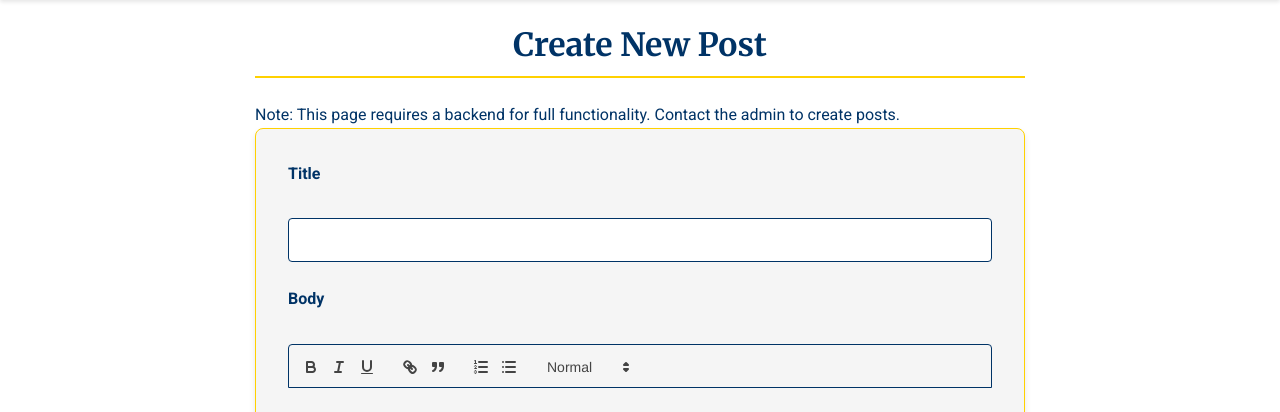
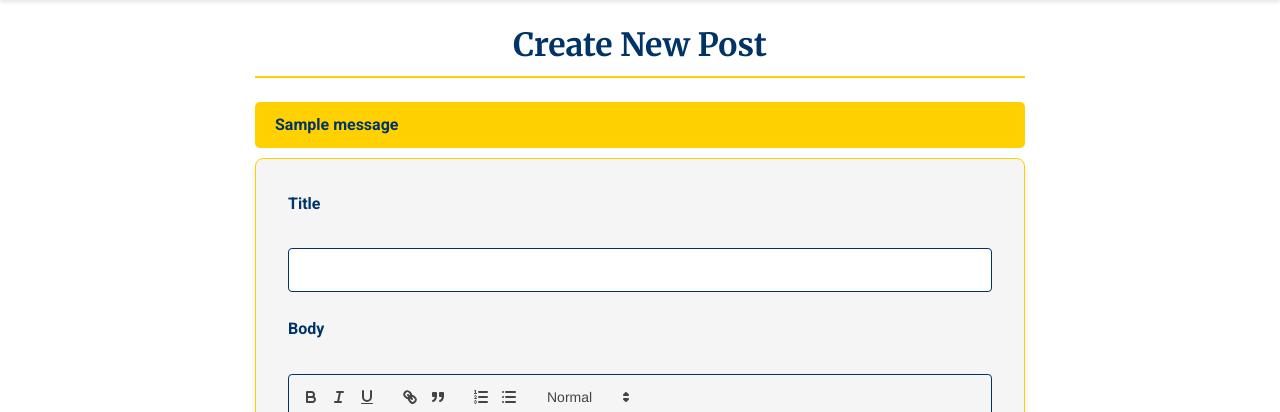
Before and after one commit to Ludacris-Plaid/aap, a Flask app: page /new_post in a window 1280 px wide. Shown: the part 90-502 px from the top of the page. Run offline with Flask 3, Linux system fonts and the light colour scheme; the visitor is signed in with stand-in values (Sample User, id 1); one stand-in notice (Sample message) is shown; some libraries are stand-ins or nearby versions.

Commit message:
Remove backend warning notes from new_post.html and login.html

```diff
--- a/templates/login.html
+++ b/templates/login.html
@@ -28,7 +28,6 @@
         </ul>
         {% endif %}
         {% endwith %}
-        <p>Note: This page requires a backend for full functionality. Contact the admin to log in.</p>
         <form method="POST">
             <label for="username">Username</label>
             <input type="text" name="username" id="username" required>
--- a/templates/new_post.html
+++ b/templates/new_post.html
@@ -22,7 +22,15 @@
 
     <main class="new-post-page">
         <h2>Create New Post</h2>
-        <p>Note: This page requires a backend for full functionality. Contact the admin to create posts.</p>
+        {% with messages = get_flashed_messages() %}
+        {% if messages %}
+        <ul class="flashes">
+            {% for message in messages %}
+            <li>{{ message }}</li>
+            {% endfor %}
+        </ul>
+        {% endif %}
+        {% endwith %}
         <form method="POST" enctype="multipart/form-data">
             <label for="title">Title</label>
             <input type="text" name="title" id="title" required>
```
